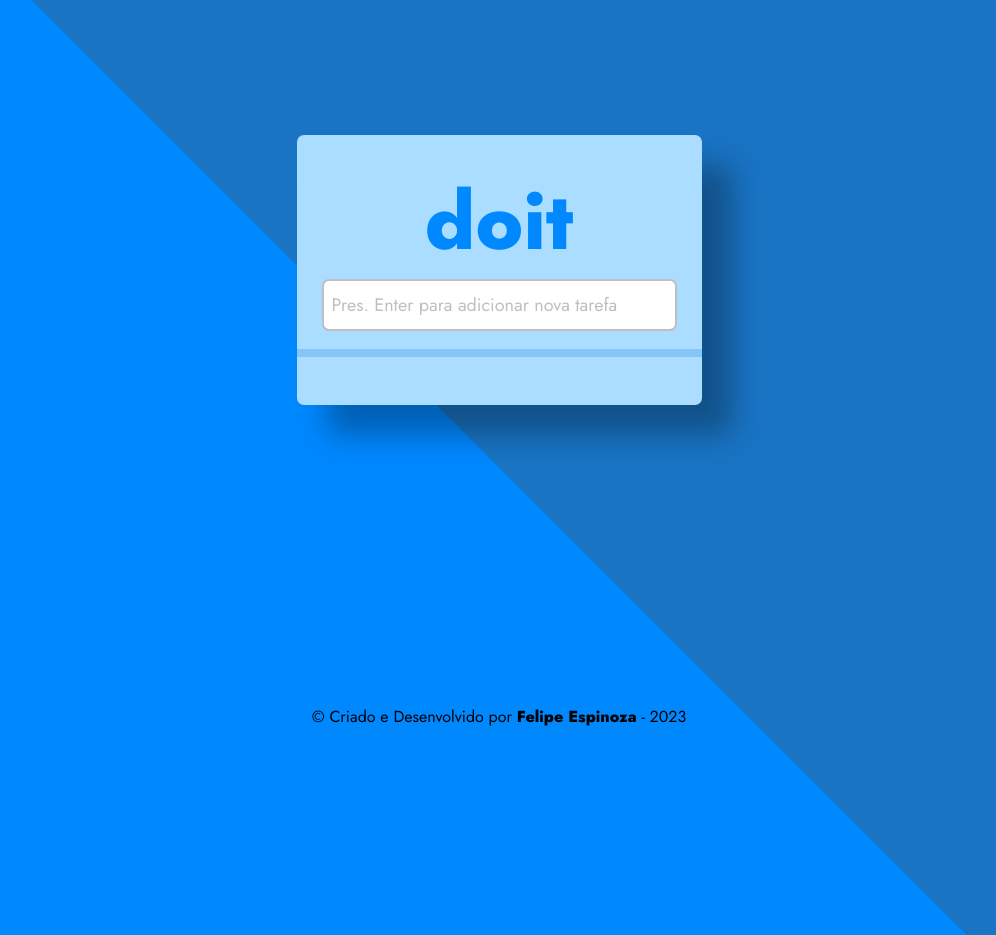
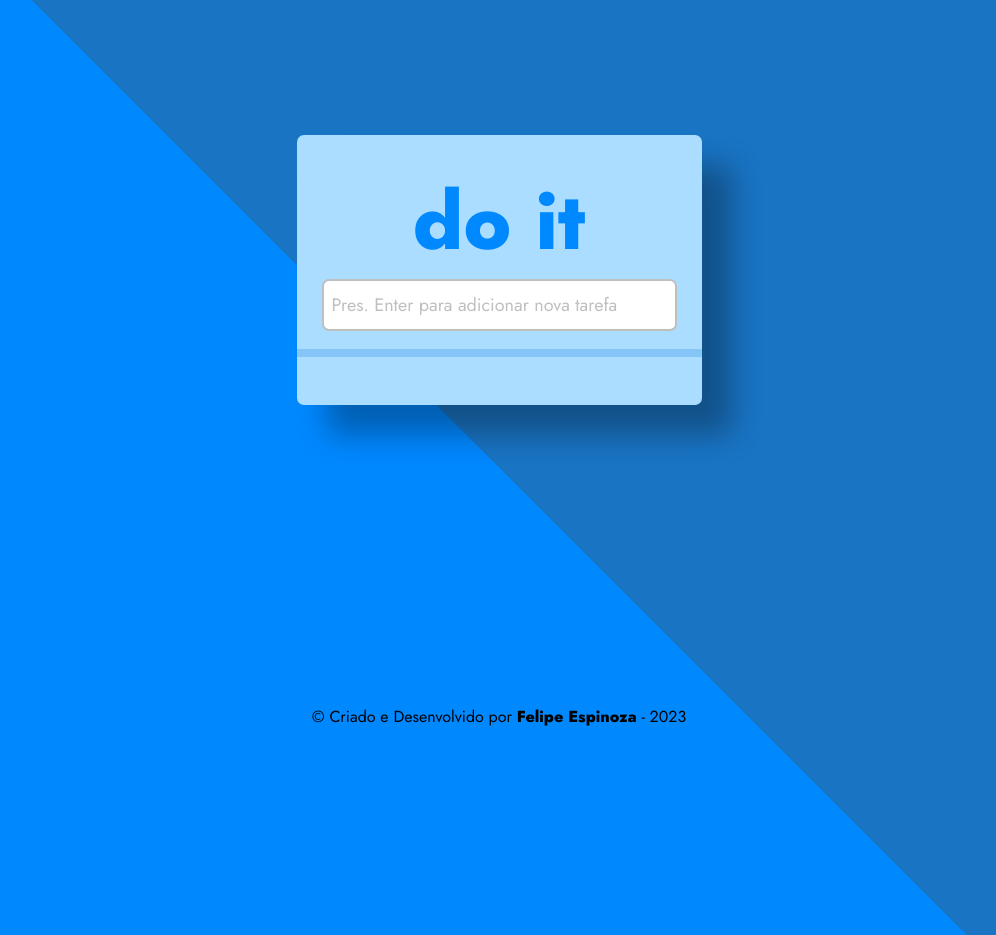
Before and after one commit to fde95/curso-ebac-frontend, a plain HTML site: page index.html in a window 1280 px wide. Shown: the whole page, without its empty margins (141-1137 px from the left). Drawn offline with nearby package versions, Linux system fonts and the light colour scheme.

Commit message:
separação do nome da página doit > do it

```diff
--- a/index.html
+++ b/index.html
@@ -15,7 +15,7 @@
 <body>
     <div class="container">
         <header>
-            <h1>doit</h1>
+            <h1>do it</h1>
         </header>
         <div class="task-input">
             <input id="input" type="text" placeholder="Pres. Enter para adicionar nova tarefa" title="Escreva sua tarefa e pressione Enter para adicioná-la"/>
```
